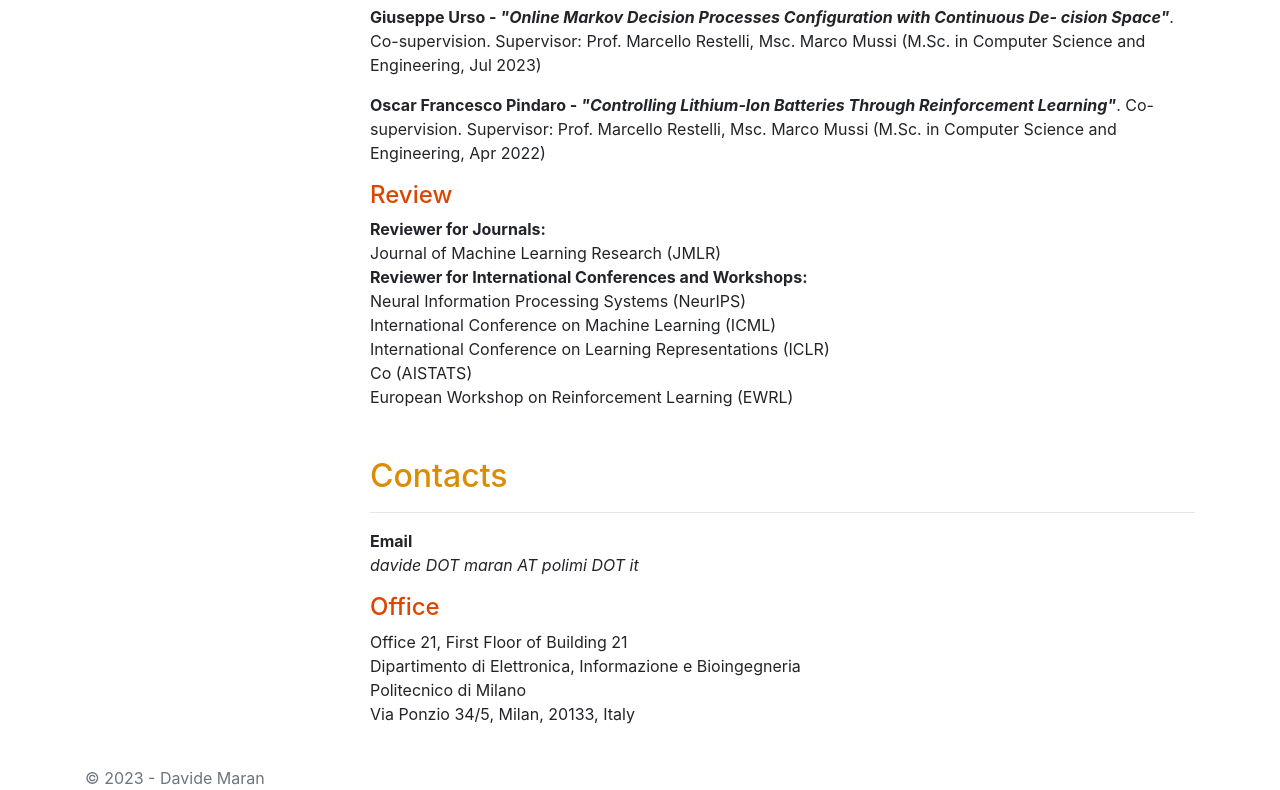
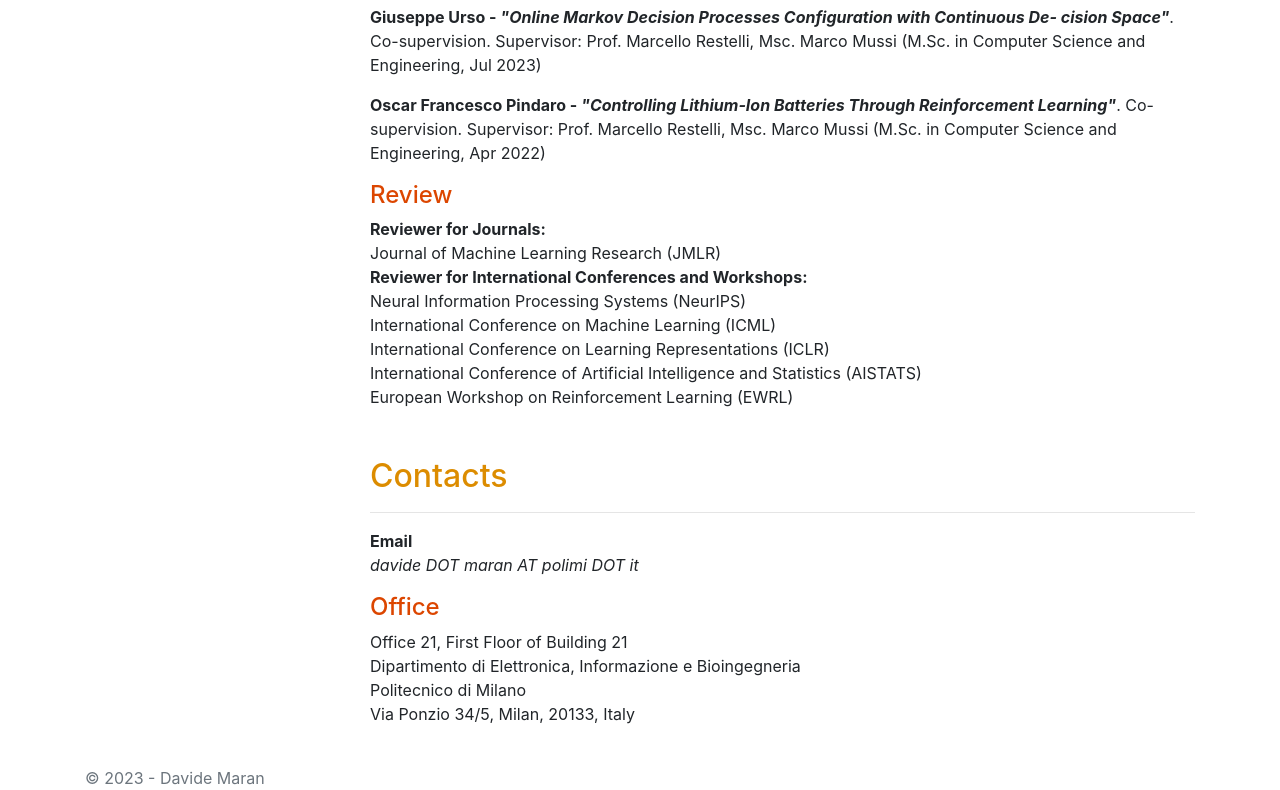
Before and after one commit to DavideZFC/DavideZFC.github.io, a plain HTML site: page index.html in a window 1280 px wide. Shown: the part 3145-3935 px from the top of the page. Drawn offline with nearby package versions, Linux system fonts and the light colour scheme.

Commit message:
dio criminale

```diff
--- a/index.html
+++ b/index.html
@@ -280,7 +280,7 @@
                             <br>
                             International Conference on Learning Representations (ICLR)
                             <br>
-                            Co (AISTATS)
+                            International Conference of Artificial Intelligence and Statistics (AISTATS)
                             <br>
                             European Workshop on Reinforcement Learning (EWRL)
                         </p>
```
